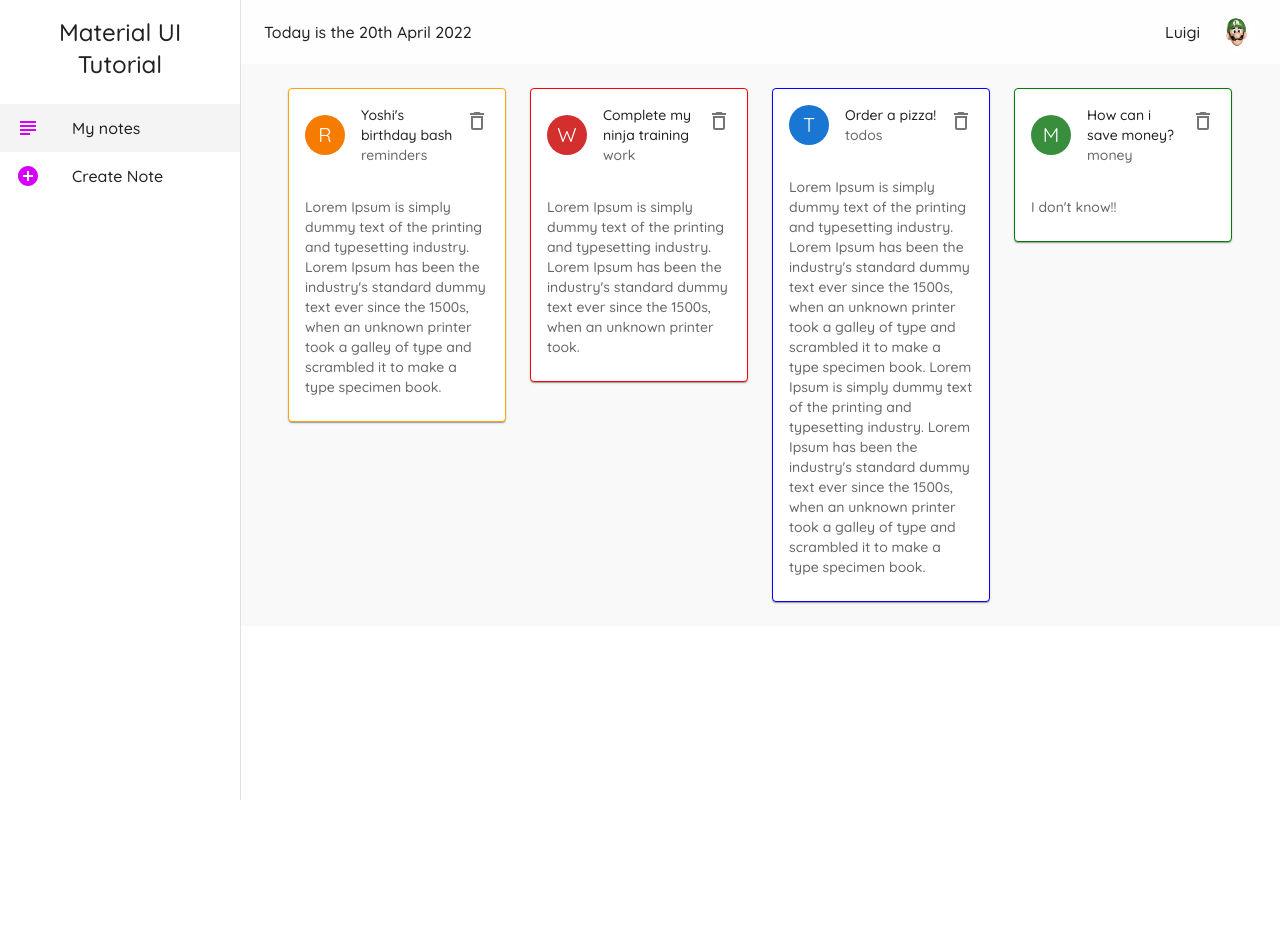
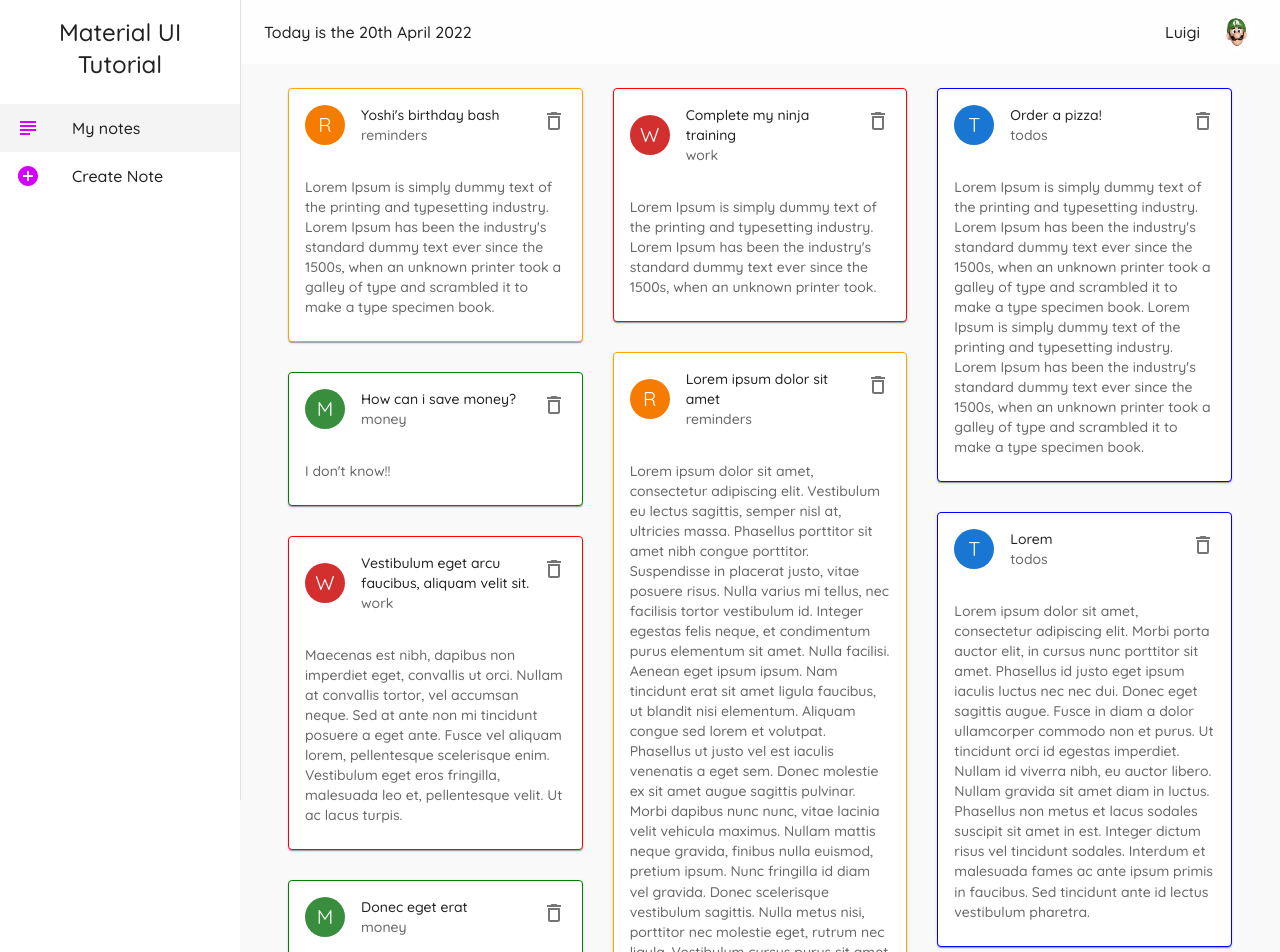
Before and after one commit to luisgcosta-runtimerev/Material-UI-Tutorial, a React (Create React App) app: page / in a window 1280 px wide. Shown: the top 952 px of the page. Before the commit the page ends 800 px from the top, so only its background shows below. Built offline with nearby package versions, Linux system fonts and the light colour scheme; data requests are answered from the project's data file.

Commit message:
React Mansory CSS

```diff
--- a/data/db.json
+++ b/data/db.json
@@ -23,6 +23,42 @@
       "details": "I don't know!!",
       "category": "money",
       "id": 4
+    },
+    {
+      "title": "Lorem ipsum dolor sit amet",
+      "details": "\n\nLorem ipsum dolor sit amet, consectetur adipiscing elit. Vestibulum eu lectus sagittis, semper nisl at, ultricies massa. Phasellus porttitor sit amet nibh congue porttitor. Suspendisse in placerat justo, vitae posuere risus. Nulla varius mi tellus, nec facilisis tortor vestibulum id. Integer egestas felis neque, et condimentum purus elementum sit amet. Nulla facilisi. Aenean eget ipsum ipsum. Nam tincidunt erat sit amet ligula faucibus, ut blandit nisi elementum. Aliquam congue sed lorem et volutpat. Phasellus ut justo vel est iaculis venenatis a eget sem. Donec molestie ex sit amet augue sagittis pulvinar. Morbi dapibus nunc nunc, vitae lacinia velit vehicula maximus. Nullam mattis neque gravida, finibus nulla euismod, pretium ipsum. Nunc fringilla id diam vel gravida. Donec scelerisque vestibulum sagittis. Nulla metus nisi, porttitor nec molestie eget, rutrum nec ligula.\n\nVestibulum cursus purus sit amet nunc suscipit, non luctus nisl vehicula. Nullam eget vehicula enim. Quisque gravida non mauris in bibendum. Cras vitae justo porta ligula posuere cursus eget quis ante. Suspendisse ultricies ligula rhoncus vestibulum lacinia. Sed eu maximus ipsum, vitae hendrerit velit. Maecenas laoreet, ante eu faucibus rhoncus, lacus arcu lobortis eros, ut ultrices metus odio nec lectus. Duis efficitur metus at erat lobortis dignissim.",
+      "category": "reminders",
+      "id": 5
+    },
+    {
+      "title": "Lorem",
+      "details": "Lorem ipsum dolor sit amet, consectetur adipiscing elit. Morbi porta auctor elit, in cursus nunc porttitor sit amet. Phasellus id justo eget ipsum iaculis luctus nec nec dui. Donec eget sagittis augue. Fusce in diam a dolor ullamcorper commodo non et purus. Ut tincidunt orci id egestas imperdiet. Nullam id viverra nibh, eu auctor libero. Nullam gravida sit amet diam in luctus. Phasellus non metus et lacus sodales suscipit sit amet in est. Integer dictum risus vel tincidunt sodales. Interdum et malesuada fames ac ante ipsum primis in faucibus. Sed tincidunt ante id lectus vestibulum pharetra.",
+      "category": "todos",
+      "id": 6
+    },
+    {
+      "title": "Vestibulum eget arcu faucibus, aliquam velit sit.",
+      "details": "Maecenas est nibh, dapibus non imperdiet eget, convallis ut orci. Nullam at convallis tortor, vel accumsan neque. Sed at ante non mi tincidunt posuere a eget ante. Fusce vel aliquam lorem, pellentesque scelerisque enim. Vestibulum eget eros fringilla, malesuada leo et, pellentesque velit. Ut ac lacus turpis.",
+      "category": "work",
+      "id": 7
+    },
+    {
+      "title": "Etiam cursus augue eget diam vulputate, sed",
+      "details": "Aliquam ac efficitur lectus, ut sagittis ex. Nullam felis arcu, malesuada at vehicula vel, ornare sit amet lacus. Sed tempus iaculis massa. Nunc a tempus orci. Aliquam malesuada nunc elit. Nulla facilisis porttitor laoreet. Vestibulum semper sapien pellentesque tincidunt tempus. Nunc quis vulputate felis.",
+      "category": "money",
+      "id": 8
+    },
+    {
+      "title": "Vivamus rutrum massa eget velit maximus vestibulum",
+      "details": "Morbi libero orci, tincidunt sodales metus sit amet, vulputate vestibulum ipsum. Sed sodales pulvinar nibh, quis tempor elit dictum sed. In dictum nunc sed sem euismod, vel tincidunt lacus gravida. Integer efficitur pulvinar neque et porta.",
+      "category": "reminders",
+      "id": 9
+    },
+    {
+      "title": "Donec eget erat",
+      "details": "Ut et urna at risus ultrices lacinia. Morbi nec faucibus metus. Fusce sit amet rhoncus nisi. Maecenas rutrum, turpis id dignissim egestas, urna sem posuere velit, luctus laoreet justo elit id nibh. Vivamus non facilisis lectus. Suspendisse congue magna id mattis mollis. Curabitur vel pretium nisi. Nulla in lacus vitae libero aliquam pharetra. Morbi ullamcorper fringilla orci vel gravida. Pellentesque habitant morbi tristique senectus et netus et malesuada fames ac turpis egestas. Morbi est felis, rutrum ac porttitor non, ultrices et arcu. Proin vitae iaculis lorem. Curabitur ut eleifend tellus.",
+      "category": "money",
+      "id": 10
     }
   ]
 }
--- a/package.json
+++ b/package.json
@@ -16,6 +16,7 @@
     "prop-types": "^15.8.1",
     "react": "^17.0.1",
     "react-dom": "^17.0.1",
+    "react-masonry-css": "^1.0.16",
     "react-router-dom": "^5.2.0",
     "react-scripts": "4.0.2",
     "web-vitals": "^1.1.0"
--- a/src/pages/Notes.js
+++ b/src/pages/Notes.js
@@ -1,9 +1,27 @@
 import React, { useEffect, useState } from 'react';
-import { Container, Grid } from '@mui/material';
+import { Container } from '@mui/material';
+import Masonry from 'react-masonry-css';
+import { makeStyles } from '@mui/styles';
 import NoteCard from '../components/NoteCard';
+
+const useStyles = makeStyles({
+  myMasonryGrid: {
+    display: 'flex',
+    marginLeft: '-30px' /* gutter size offset */,
+    width: 'auto'
+  },
+  myMasonryGridColumn: {
+    paddingLeft: '30px' /* gutter size */,
+    backgroundClip: 'padding-box'
+  },
+  note: {
+    marginBottom: '30px'
+  }
+});
 
 export default function Notes() {
   const [notes, setNotes] = useState([]);
+  const classes = useStyles();
 
   useEffect(() => {
     fetch('http://localhost:8000/notes')
@@ -20,15 +38,25 @@ export default function Notes() {
     setNotes(newNotes);
   };
 
+  const breakpointColumnsObj = {
+    default: 3,
+    1100: 2,
+    700: 1
+  };
+
   return (
     <Container>
-      <Grid container spacing={3}>
+      <Masonry
+        breakpointCols={breakpointColumnsObj}
+        className={classes.myMasonryGrid}
+        columnClassName={classes.myMasonryGridColumn}
+      >
         {notes.map((note) => (
-          <Grid item xs={12} sm={6} md={3} key={note.id}>
+          <div className={classes.note} key={note.id}>
             <NoteCard note={note} handleDelete={handleDelete} />
-          </Grid>
+          </div>
         ))}
-      </Grid>
+      </Masonry>
     </Container>
   );
 }
```
Also changed, not shown: 1 other file (tests, documents, lock files or other folders).
